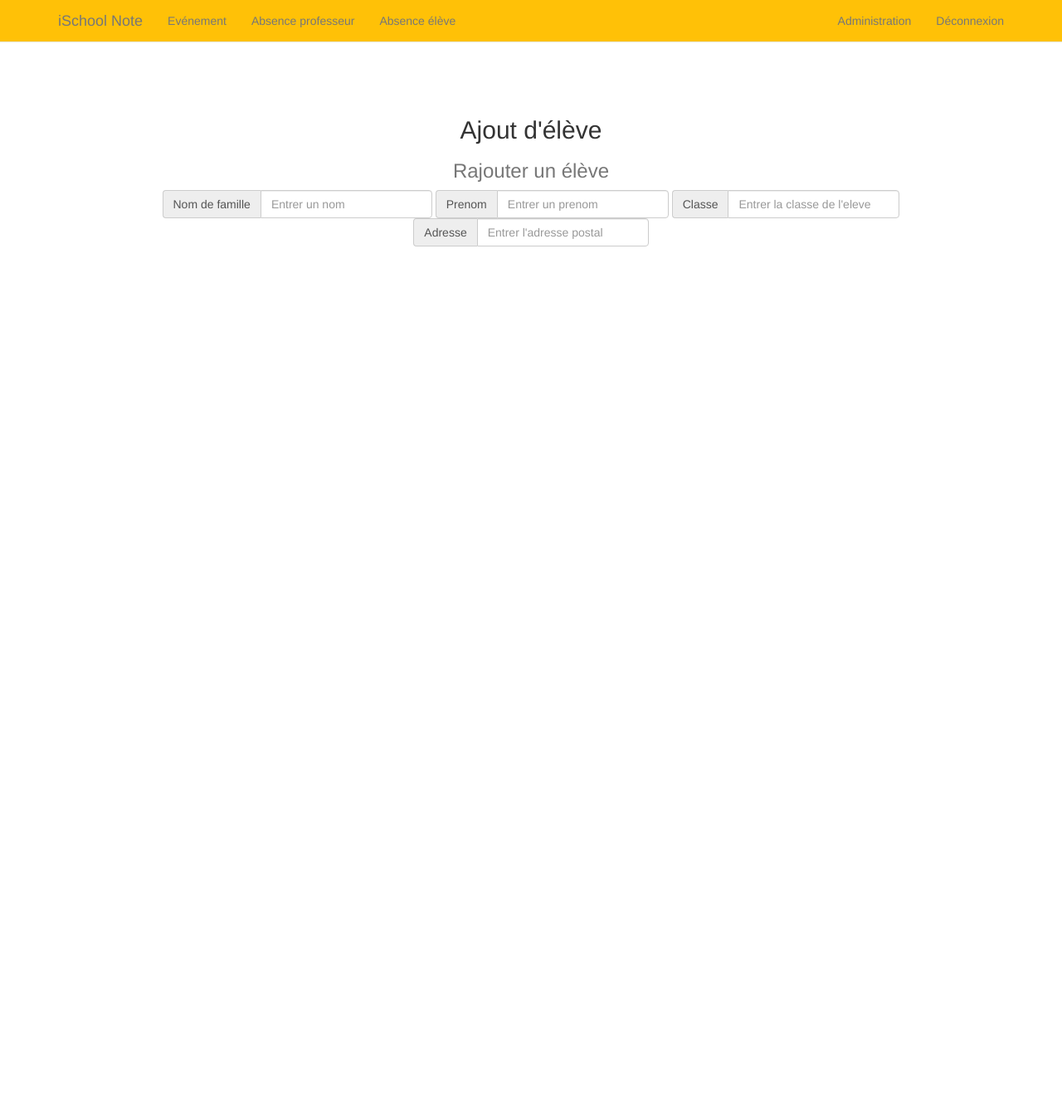
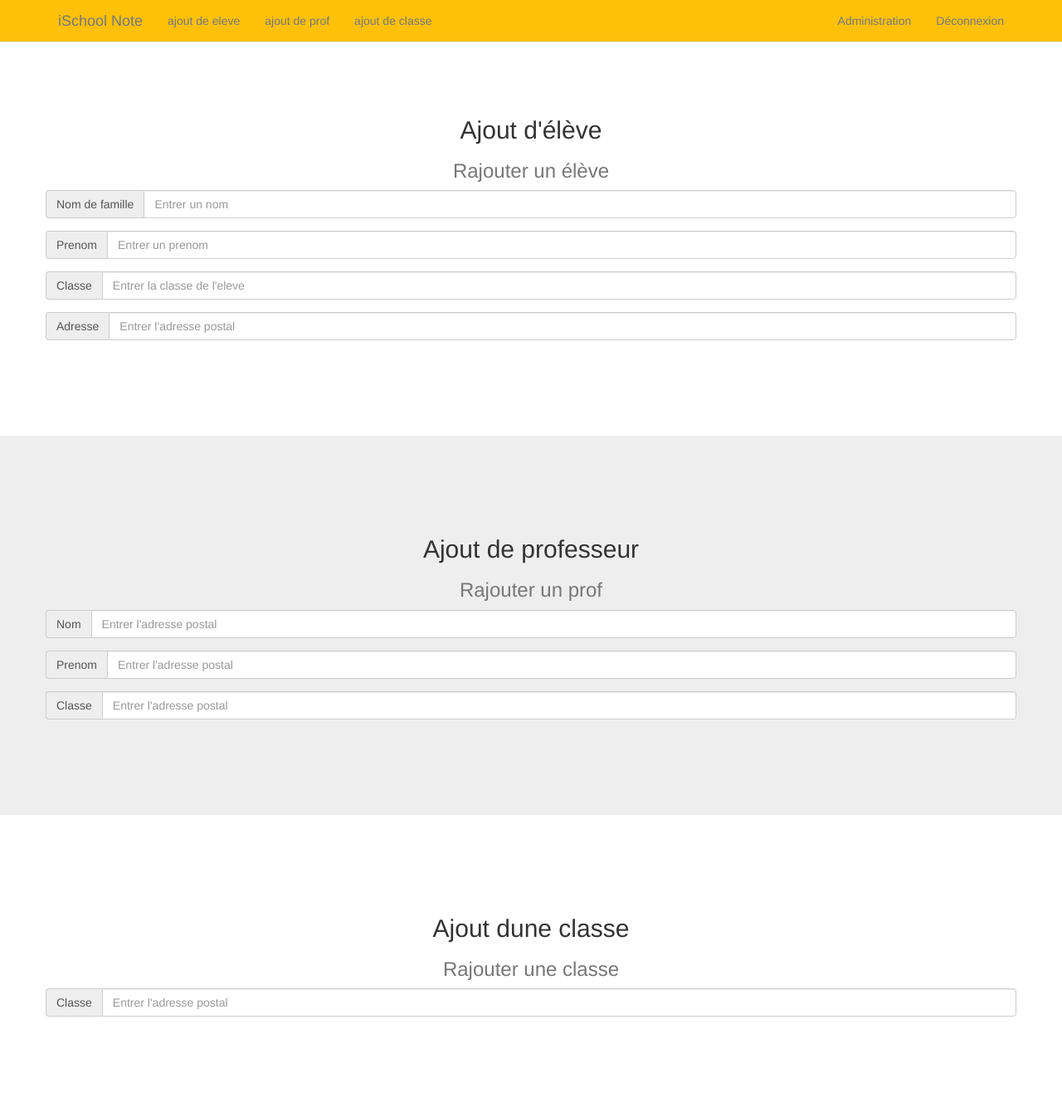
Before and after one commit to toeiazarothis/Projet, a PHP site: the page made by view/v_admin.php in a window 1280 px wide. Shown: the whole page at 83% size. Before the commit the page ends 297 px from the top, so only its background shows below. Run offline with PHP 8.4, Linux system fonts and the light colour scheme.

Commit message:
AJout page admin et ajout dossier confidentiel

```diff
--- a/view/v_admin.php
+++ b/view/v_admin.php
@@ -36,9 +36,9 @@
         </div>
         <div id="navbar" class="navbar-collapse collapse">
           <ul class="nav navbar-nav">
-            <li><a href="#event" class="page-scroll">Evénement</a></li>
-            <li><a href="#absProf" class="page-scroll">Absence professeur</a></li>
-            <li><a href="#absEleve" class="page-scroll">Absence élève</a></li>
+            <li><a href="#ajoutEleve" class="page-scroll">ajout de eleve</a></li>
+            <li><a href="#ajoutProf" class="page-scroll">ajout de prof</a></li>
+            <li><a href="#ajoutClasse" class="page-scroll">ajout de classe</a></li>
           </ul>
 
           <ul class="nav navbar-nav navbar-right">
@@ -60,17 +60,15 @@
           </div>
 
           <div class="row">
-            <div class="col-md-10 col-md-offset-1 text-center">
-              <form class="form-inline">
                 <div class="form-group">
-                  <label class="sr-only" for="nomDeFamille"></label>
+                  <label class="sr-only" for="nomDeFamille">Nom de famille de l'eleve</label>
                   <div class="input-group">
                     <div class="input-group-addon">Nom de famille</div>
                     <input type="text" class="form-control" id="exampleInputAmount" placeholder="Entrer un nom">
                   </div>
                 </div>
                 <div class="form-group">
-                  <label class="sr-only" for="exampleInputAmount">Amount (in dollars)</label>
+                  <label class="sr-only" for="exampleInputAmount">Prenom de l'eleve</label>
                   <div class="input-group">
                     <div class="input-group-addon">Prenom</div>
                     <input type="text" class="form-control" id="exampleInputAmount" placeholder="Entrer un prenom">
@@ -89,25 +87,65 @@
                     <div class="input-group-addon">Adresse</div>
                     <input type="text" class="form-control" id="exampleInputAmount" placeholder="Entrer l'adresse postal">
                   </div>
-                  </div>
-              </form>
+                </div>
           </div>
         </div>
       </div>
     </section>
 
-    <section id="ajoutProf">
+    <section id="ajoutProf" class="bg bg-light-gray">
       <div class="container">
         <div class="row">
+          <div class="col-md-10 col-md-offset-1 text-center">
+            <h2 class="section-heading">Ajout de professeur</h2>
+            <h3 class="section-subheading text-muted">Rajouter un prof</h3>
+          </div>
+        </div>
 
+        <div class="row">
+          <div class="form-group">
+            <label class="sr-only" for="exampleInputAmount">Nom du prof</label>
+            <div class="input-group">
+              <div class="input-group-addon">Nom</div>
+              <input type="text" class="form-control" id="exampleInputAmount" placeholder="Entrer l'adresse postal">
+            </div>
+          </div>
+
+          <div class="form-group">
+            <label class="sr-only" for="exampleInputAmount">Prenom du prof</label>
+            <div class="input-group">
+              <div class="input-group-addon">Prenom</div>
+              <input type="text" class="form-control" id="exampleInputAmount" placeholder="Entrer l'adresse postal">
+            </div>
+          </div>
+
+          <div class="form-group">
+            <label class="sr-only" for="exampleInputAmount">classe que gere le prof</label>
+            <div class="input-group">
+              <div class="input-group-addon">Classe</div>
+              <input type="text" class="form-control" id="exampleInputAmount" placeholder="Entrer l'adresse postal">
+            </div>
+          </div>
         </div>
       </div>
     </section>
 
-    <section id="ajout">
+    <section id="ajoutClasse">
       <div class="container">
         <div class="row">
-
+          <div class="col-md-10 col-md-offset-1 text-center">
+            <h2 class="section-heading">Ajout dune classe</h2>
+            <h3 class="section-subheading text-muted">Rajouter une classe</h3>
+          </div>
+        </div>
+        <div class="row">
+          <div class="form-group">
+            <label class="sr-only" for="exampleInputAmount">classe a rajouter</label>
+            <div class="input-group">
+              <div class="input-group-addon">Classe</div>
+              <input type="text" class="form-control" id="exampleInputAmount" placeholder="Entrer l'adresse postal">
+            </div>
+          </div>
         </div>
       </div>
     </section>
```
Also changed, not shown: 1 other file.
